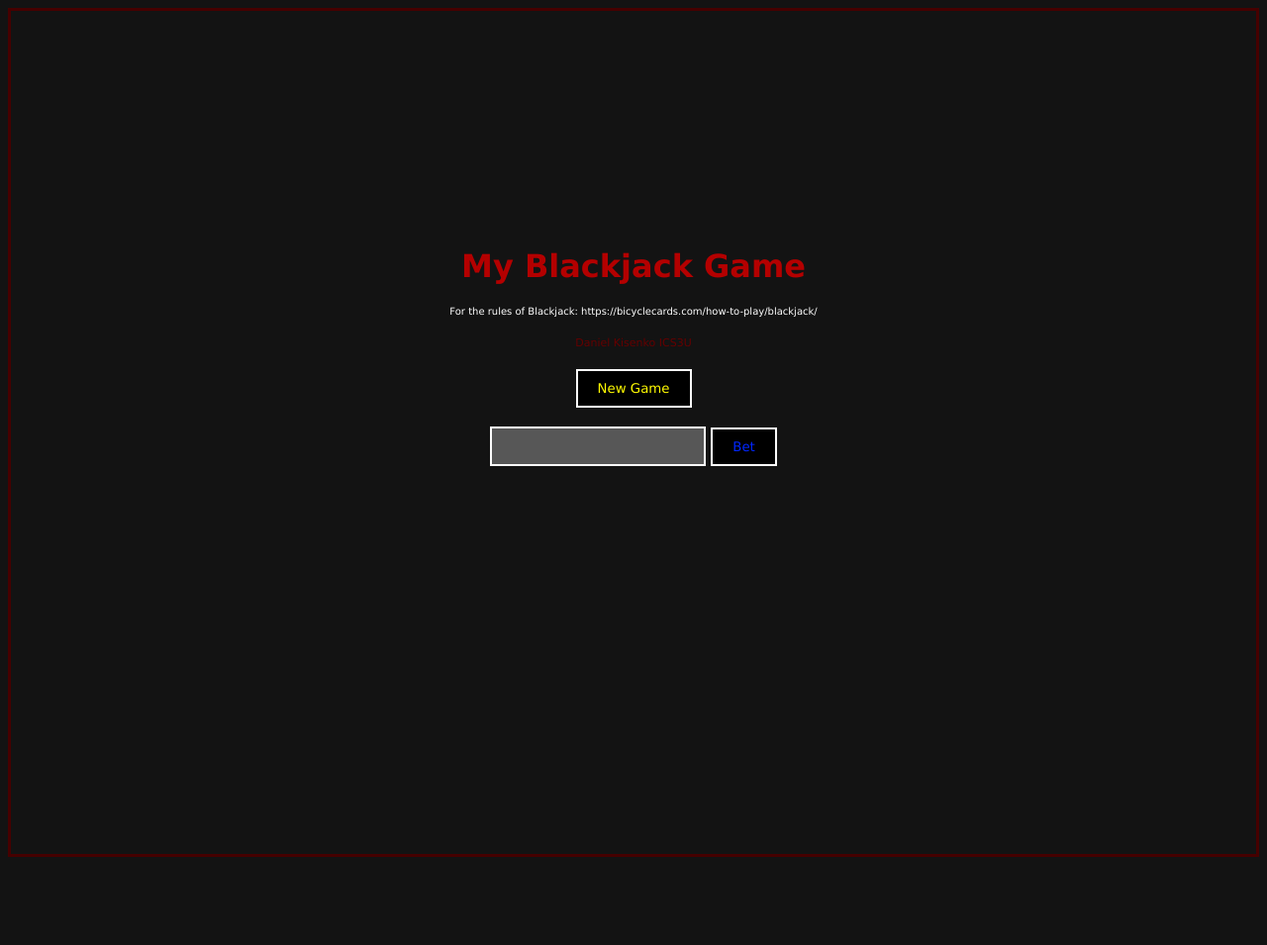
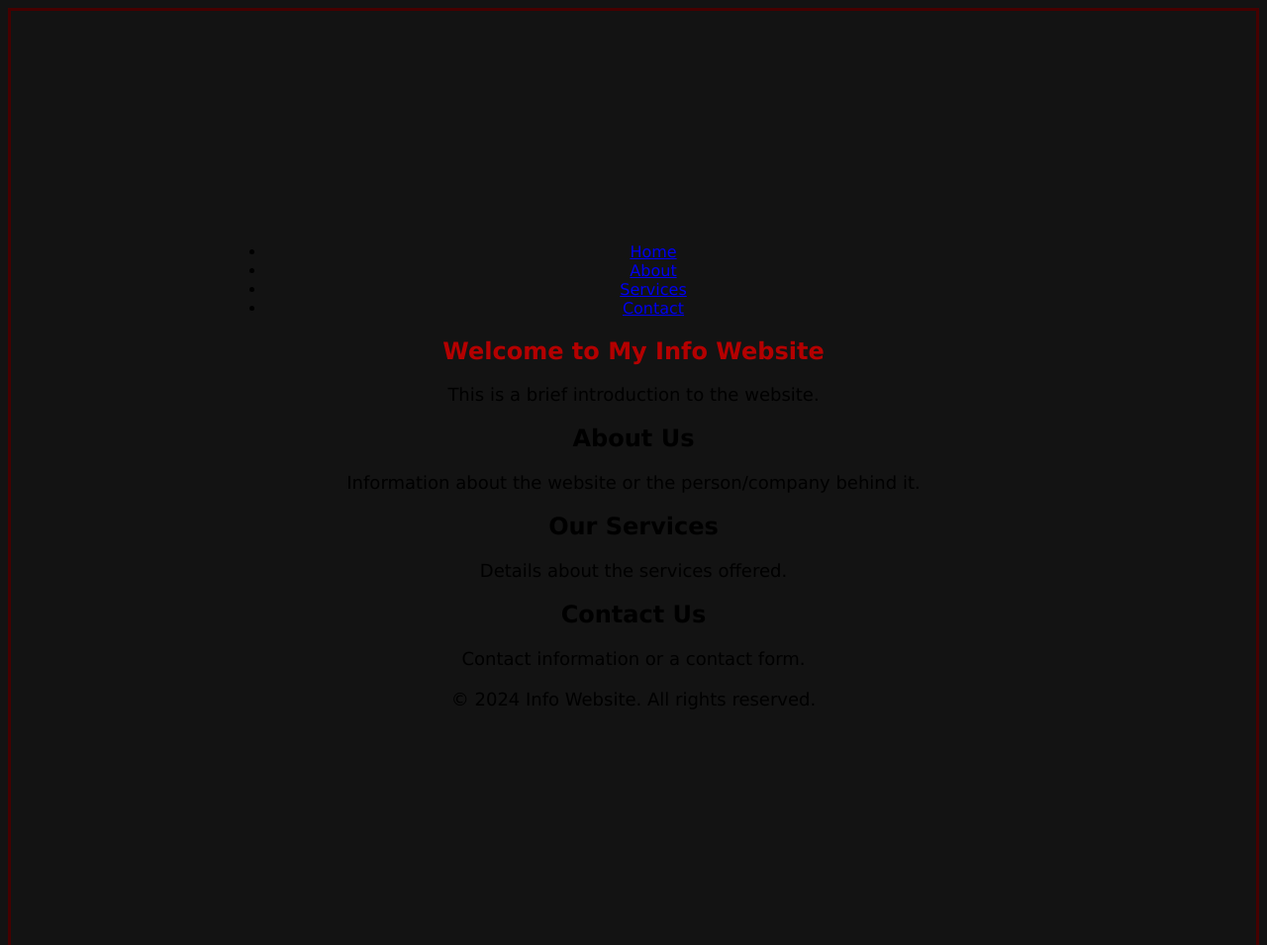
Before and after one commit to danielkisenko1/mywebsite, a plain HTML site: page index.html in a window 1280 px wide. Shown: the top 955 px of the page at 99% size. Before the commit the page ends 874 px from the top, so only its background shows below. Drawn offline with Linux system fonts and the light colour scheme.

Commit message:
Update index.html

```diff
--- a/index.html
+++ b/index.html
@@ -1,49 +1,47 @@
 <!DOCTYPE html>
 <html lang="en">
 <head>
+    <meta charset="UTF-8">
+    <meta name="viewport" content="width=device-width, initial-scale=1.0">
+    <title>Info Website</title>
     <link rel="stylesheet" href="styles.css">
-    <meta charset="utf-8">
-    <meta name="viewport" content="width=device-width, initial-scale=1">
-    <title>Blackjack</title>
 </head>
 <body>
     <header>
-        <h1>My Blackjack Game</h1>
-        <p id="rules">For the rules of Blackjack: https://bicyclecards.com/how-to-play/blackjack/</p>
-        <p id="creator">Daniel Kisenko ICS3U</p>
+        <nav>
+            <ul>
+                <li><a href="#home">Home</a></li>
+                <li><a href="#about">About</a></li>
+                <li><a href="#services">Services</a></li>
+                <li><a href="#contact">Contact</a></li>
+            </ul>
+        </nav>
     </header>
-    <section>
-        <button type="submit" onclick="restartGame()" id="restartButton">New Game</button><br><br>
-        <input type="text" id="betAmount">
-        <input type="submit" value="Bet" id="betButton" onclick="bet()"><br>
 
-        <p class='output' id="betDisplay"></p>
+    <main>
+        <section id="home">
+            <h1>Welcome to My Info Website</h1>
+            <p>This is a brief introduction to the website.</p>
+        </section>
 
-        <button type="button" id='shuffleButton' onclick="shuffle()">Shuffle the Cards</button><br>
+        <section id="about">
+            <h2>About Us</h2>
+            <p>Information about the website or the person/company behind it.</p>
+        </section>
 
-        <p class='output' id="shuffleDisplay"></p>
+        <section id="services">
+            <h2>Our Services</h2>
+            <p>Details about the services offered.</p>
+        </section>
 
-        <button type="button" id='newCardsButton' onclick="newCards()">Deal the Cards</button><br>
+        <section id="contact">
+            <h2>Contact Us</h2>
+            <p>Contact information or a contact form.</p>
+        </section>
+    </main>
 
-
-        <b><p class='output' id="dealerDisplayHand"></p></b>
-        <p class='output' id="dealerDisplaySum"></p>
-        <b><p class='output' id="userDisplayHand"></p></b>
-        <p class='output' id="userDisplaySum"></p>
-
-        <b><p class='output' id="feedback"></p></b>
-        <p class='output' id="firstHand"></p>
-        <p class='output' id="secondHand"></p>
-        <b><p class='output' id="payout"></p></b>
-
-
-        <button class='green'type="button" onclick="hit()" id="hitButton">Hit</button>
-        <button class='red'type="button" id='standButton' onclick="stand()">Stand</button><br><br>
-        <button type="button" id='doubleDownButton' onclick="doubleDown()">Double Down</button>
-        <button type="button" id='splitButton' onclick="split()">Split</button><br><br>
-    </section>
+    <footer>
+        <p>&copy; 2024 Info Website. All rights reserved.</p>
+    </footer>
 </body>
-<script src="scripts.js"></script>
 </html>
-
-<!--MADE BY DANIEL KISENKO-->
```
